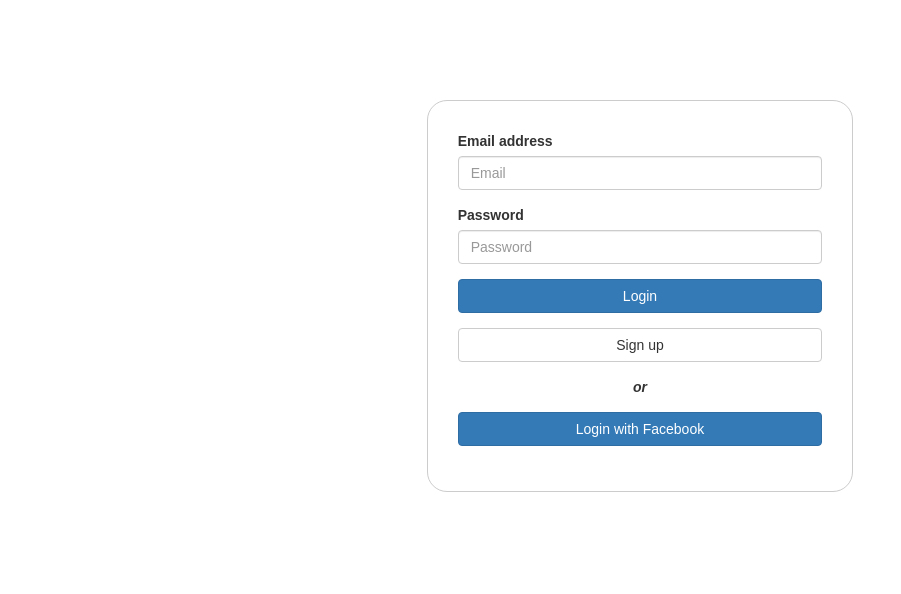
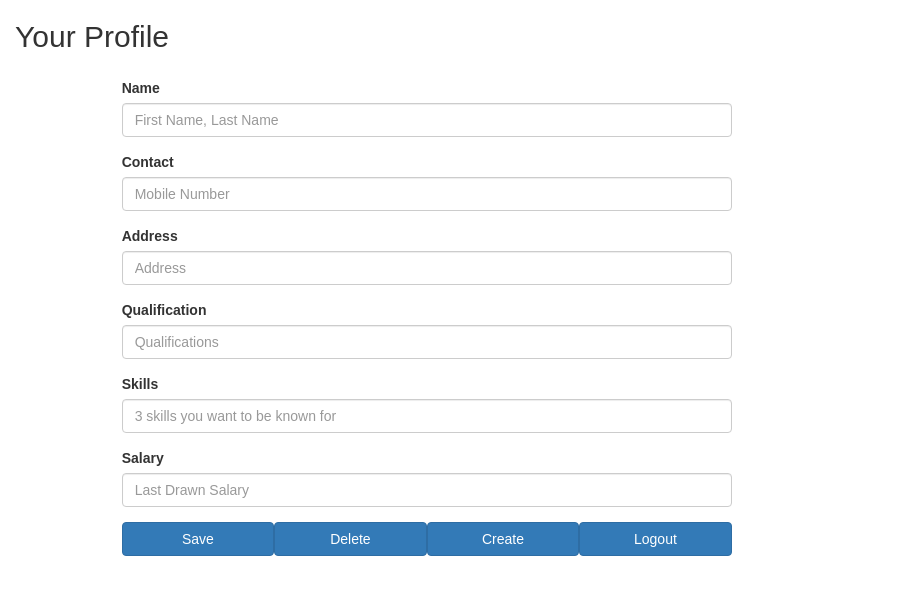
Before and after one commit to ericsonmok/project3, a React (Create React App) app in the folder fullstack/frontend/: page / in a window 1280 px wide. Shown: the top 594 px of the page, without its empty margins (0-901 px from the left). Built offline with nearby package versions, Linux system fonts and the light colour scheme; no server answers.

Commit message:
Created TalentForm

```diff
--- a/fullstack/frontend/src/App.js
+++ b/fullstack/frontend/src/App.js
@@ -1,8 +1,7 @@
 import React, { Component } from 'react';
 import { connect } from 'react-redux';
 
-import Login from './components/Login/Login';
-import JobView from './components/JobView/JobView';
+import TalentForm from './components/TalentForm/TalentForm';
 
 
 import './App.css';
@@ -28,8 +27,8 @@ class App extends Component {
 
   render() {
     return (
-            <div className="col-md-4 col-md-offset-4" id="Login">
-              <Login/>
+            <div className="col-md-12">
+              <TalentForm/>
             </div>
           );
         }
--- /dev/null
+++ b/fullstack/frontend/src/components/TalentForm/TalentForm.js
@@ -0,0 +1,180 @@
+import React, { Component,PropTypes } from 'react';
+import axios from 'axios';
+
+
+/**
+ * Create
+ */
+export class TalentForm extends Component { // eslint-disable-line react/prefer-stateless-function
+  constructor(props){
+    super(props);
+
+    this.state = {
+      talent: null
+    }
+  }
+
+  componentWillReceiveProps(nextProps) {
+
+    axios.get('/talent/'+ nextProps.talent)
+      .then( (response) => {
+        console.log("ActiveTalent: ",response);
+        this.setState({
+          talent: response.data
+        })
+      })
+      .catch((error)=> {
+        console.log(error);
+      });
+  }
+
+  onChange = (e) => {
+
+    let talent = this.state.talent || {};
+    const key = e.target.id;
+    const value = e.target.value;
+    talent[key] = value;
+
+    this.setState({
+      talent: talent
+    });
+  }
+
+  addNewTalent = (e) => {
+    console.log('addNewTalent');
+
+    axios.post('/talent', this.state.talent)
+      .then( (response) => {
+        this.setState({
+          talent: response.data
+        })
+      })
+      .catch((error)=> {
+        console.log(error);
+      });
+  }
+
+  updateTalent = (e) => {
+    console.log('updateTalent');
+
+    axios.put('/talent/'+ this.state.talent._id, {talent: this.state.talent})
+      .then( (response) => {
+        this.setState({
+          talent: response.data
+        })
+      })
+      .catch((error)=> {
+        console.log(error);
+      });
+  }
+
+  deleteTalent = (e) => {
+    console.log('deleteTalent');
+
+    axios.delete('/talent/'+ this.state.talent._id)
+      .then( (response) => {
+        this.setState({
+          talent: null
+        })
+      })
+      .catch((error)=> {
+        console.log(error);
+      });
+  }
+
+  logout = () =>{
+    axios.get('/auth/logout')
+      .then( (response) => {
+        console.log("AJAX: Logged out @ '/auth/logout'");
+        window.location.href = "/";
+      })
+      .catch((error)=> {
+        console.log(error);
+      });
+
+
+  }
+
+
+  render() {
+    return (
+      <div className="row">
+      <div className="col-md-12 header">
+        <h2>Your Profile</h2>
+      </div>
+      <form className="col-md-6 col-md-offset-1">
+        <div className="clearfix"></div>
+        <div className="form-group">
+          <label htmlFor="name">Name</label>
+          <input type="text"
+                 className="form-control"
+                 id="name"
+                 placeholder="First Name, Last Name"
+                 onChange={this.onChange}
+                 value={this.state.talent && this.state.talent.name ? this.state.talent.name : ""}/>
+        </div>
+        <div className="form-group">
+          <label htmlFor="contact">Contact</label>
+          <input type="number"
+                 className="form-control"
+                 id="Contact"
+                 placeholder="Mobile Number"/>
+        </div>
+        <div className="form-group">
+          <label htmlFor="address">Address</label>
+          <input type="text"
+                 className="form-control"
+                 id="address"
+                 placeholder="Address"
+                 onChange={this.onChange}
+                 value={ this.state.talent && this.state.talent.address ? this.state.talent.address : ""}/>
+        </div>
+        <div className="form-group">
+          <label htmlFor="qualification">Qualification</label>
+          <input type="text"
+                 className="form-control"
+                 id="qualification"
+                 placeholder="Qualifications"
+                 onChange={this.onChange}
+                 value={ this.state.talent && this.state.talent.qualification ? this.state.talent.qualification : ""}/>
+        </div>
+        <div className="form-group">
+          <label htmlFor="skillList">Skills</label>
+          <input type="text"
+                 className="form-control"
+                 id="skillList"
+                 placeholder="3 skills you want to be known for"
+                 onChange={this.onChange}
+                 value={ this.state.talent && this.state.talent.skillList ? this.state.talent.skillList : ""}/>
+        </div>
+        <div className="form-group">
+          <label htmlFor="salary">Salary</label>
+          <input type="text"
+                 className="form-control"
+                 id="salary"
+                 placeholder="Last Drawn Salary"
+                 onChange={this.onChange}
+                 value={ this.state.talent && this.state.talent.salary ? this.state.talent.salary : ""}/>
+        </div>
+        <button type="button"
+                className="btn btn-primary col-md-3"
+                onClick={ this.updateTalent }>Save</button>
+        <button type="button"
+                className="btn btn-primary col-md-3"
+                onClick={ this.deletetalent }>Delete</button>
+
+        <button type="button"
+                className="btn btn-primary col-md-3"
+                onClick={ this.addNewTalent }>Create</button>
+        <button type="button"
+                className="btn btn-primary col-md-3"
+                onClick={ this.logout }>Logout</button>
+
+      </form>
+
+      </div>
+    );
+  }
+}
+
+export default TalentForm;
```
